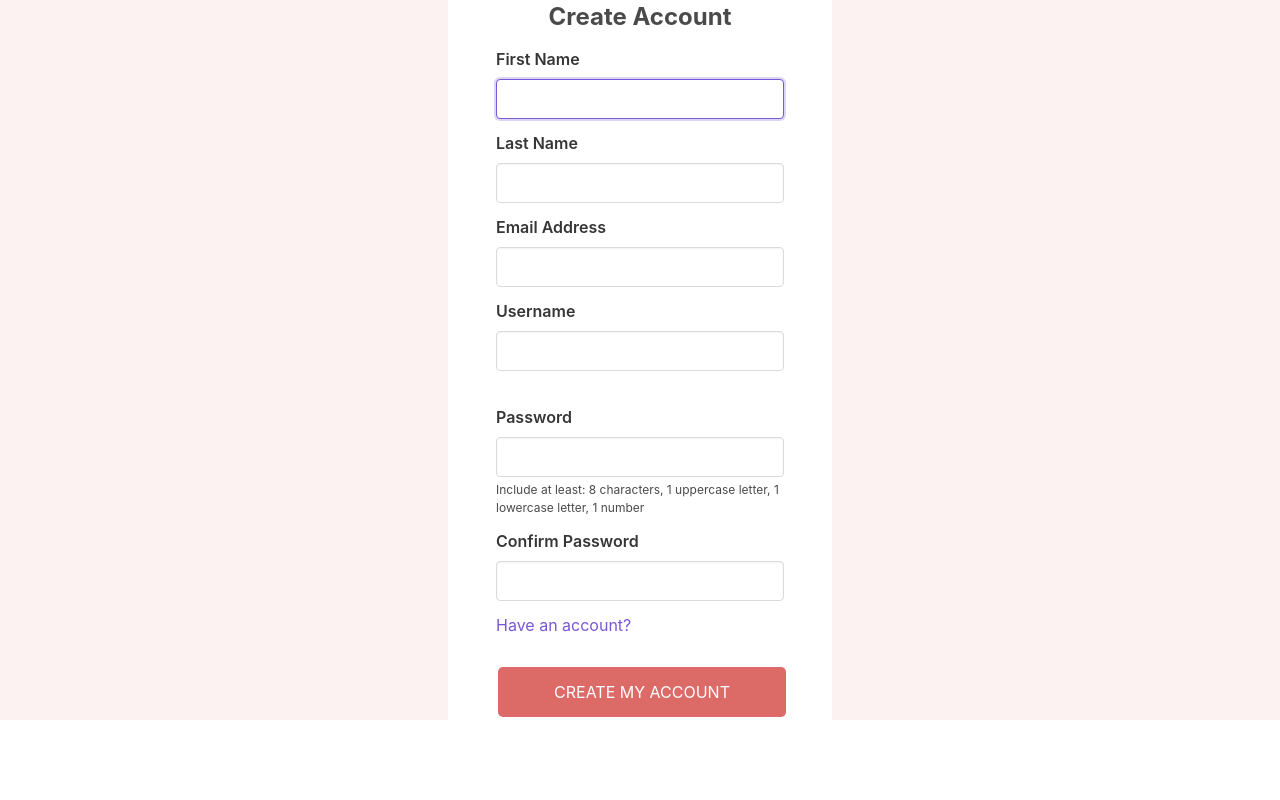
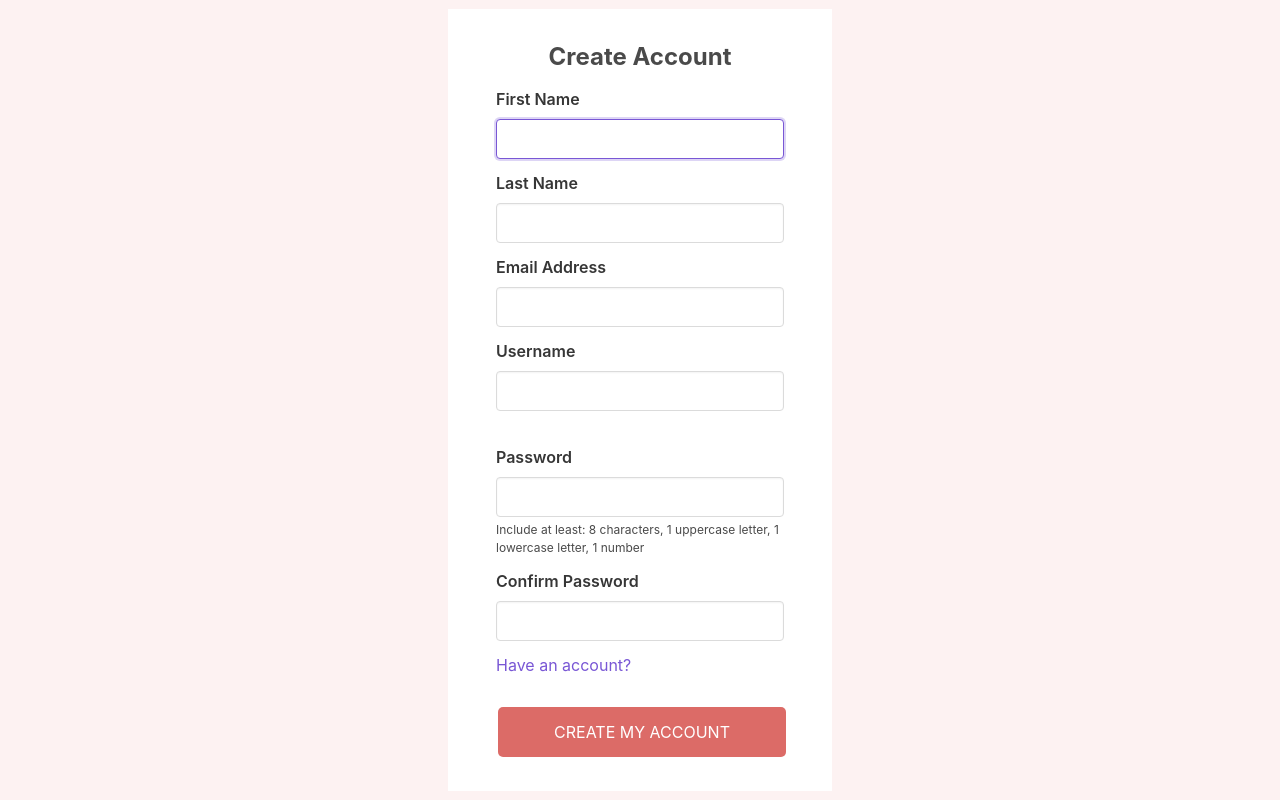
Before and after one commit to wgladnick/tender, a Vue app in the folder vue/: page /register in a window 1280 px wide. Built offline with nearby package versions, Linux system fonts and the light colour scheme; some icons are missing.

Commit message:
error message in invitee, viewport fix in register

```diff
--- a/vue/src/components/Invitee.vue
+++ b/vue/src/components/Invitee.vue
@@ -16,6 +16,9 @@
   :key="restaurant.id"
   :restaurant="restaurant"
   />
+  <div v-if="errorMsg">
+    Invite not Found!!!!!!!!!
+  </div>
   </div>
 </template>
 
@@ -32,6 +35,8 @@ export default {
 
       isLoading: true,
 
+      errorMsg: false,
+
     };
   },
      created() {
@@ -39,6 +44,9 @@ export default {
       (response) => {
         this.invitee = response.data;
         this.isLoading = false;
+        if(this.invitee.uniqueId === null) {
+          this.errorMsg = true;
+        }
       }
     );
   },
--- a/vue/src/views/Register.vue
+++ b/vue/src/views/Register.vue
@@ -200,8 +200,9 @@ h1 {
   display: flex;
   align-items: center;
   width: 100vw;
-  height: 90vh;
+  height: 100vh;
   justify-content: center;
+
 }
 #register-container {
   width: 30%;
```
